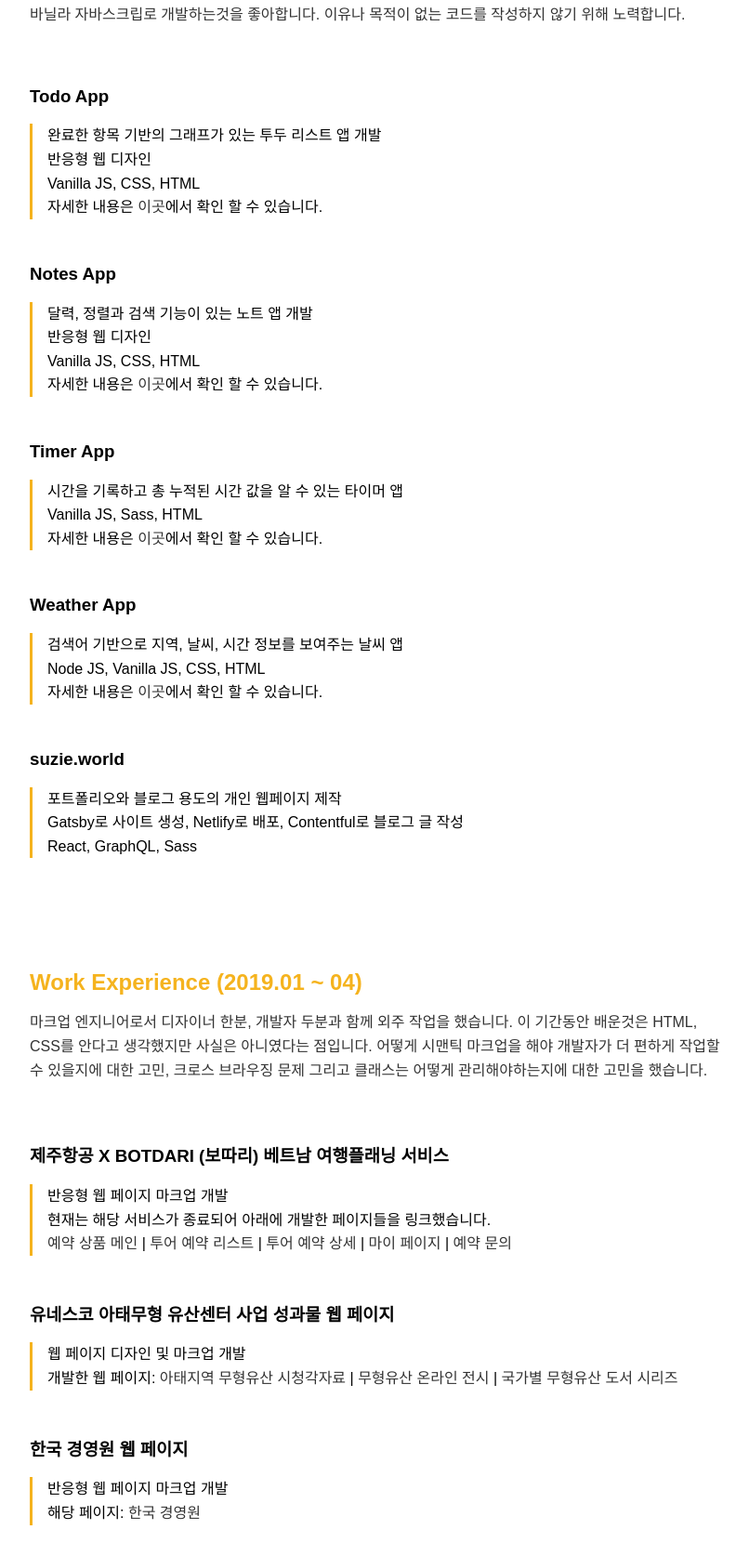
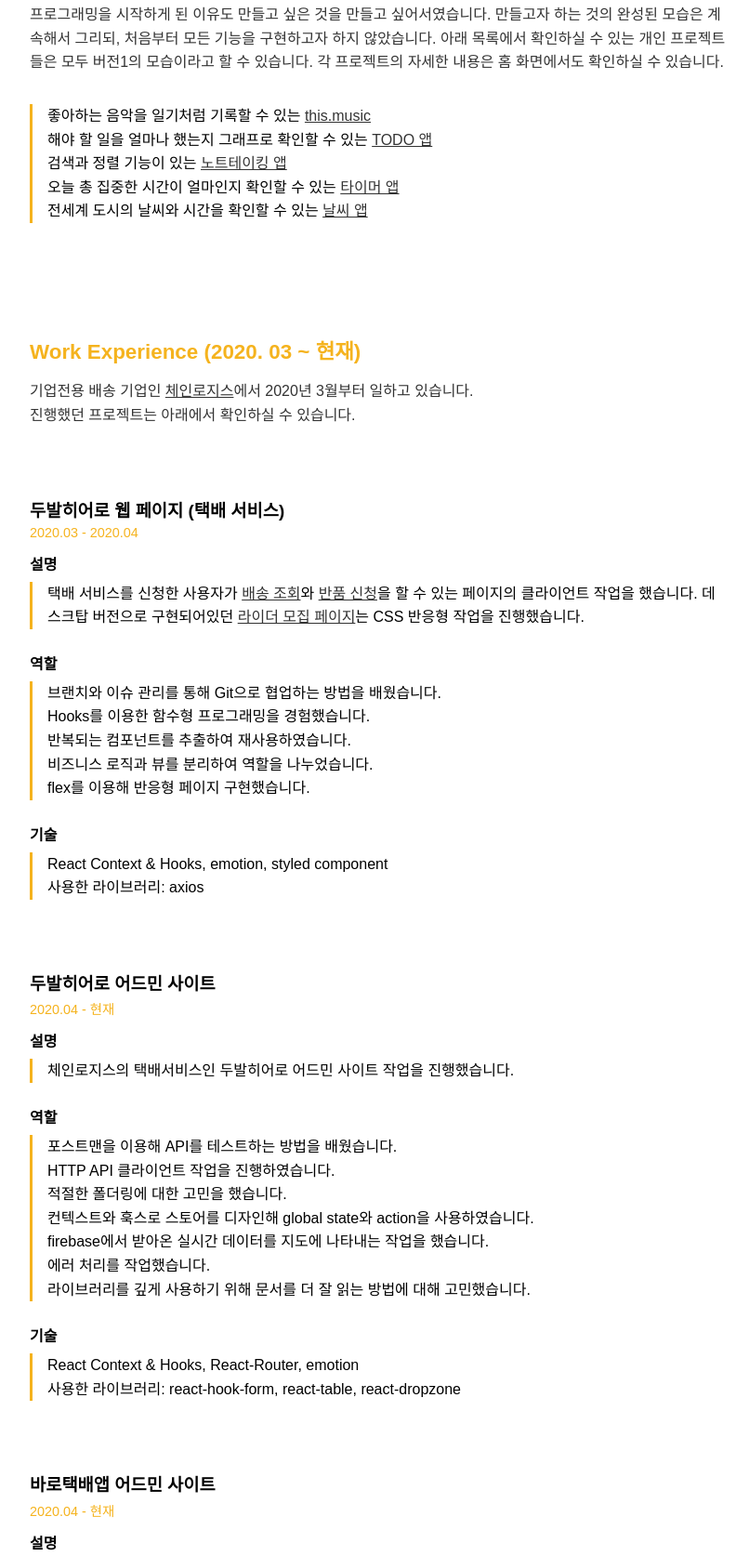
Before and after one commit to devsuzie/legacy-suzie-world-v1, a Gatsby site: page /resume in a window 1280 px wide. Shown: the part 428-2102 px from the top of the page at 93% size, without its empty margins (233-1039 px from the left). Built offline with nearby package versions, Linux system fonts and the light colour scheme; Gatsby itself is replaced by a stand-in of ours; a web font is replaced by a local one.

Commit message:
Resume page

```diff
--- a/src/pages/about.module.scss
+++ b/src/pages/about.module.scss
@@ -11,9 +11,13 @@
         margin-bottom: .5em;
     }
 
+    h4 {
+        margin: .5em 0;
+    }
+
     a {
         color: #333;
-        text-decoration: 1px solid #333;
+        text-decoration: underline;
     }
 
     p {
@@ -22,21 +26,29 @@
         margin-bottom: 4em;
     }
 
+    .link {
+        a{
+            color: #333;
+            text-decoration: underline;
+            border: none;
+        }
+
+        a:hover {
+            color: #F5B31E;
+        }
+
+    }
+
     .small{
         margin-bottom: 2em;
     }
+
     .big{
         margin-bottom: 6em;
     }
 
     a:hover {
         color: #F5B31E;
-    }
-
-    span {
-        display: inline;
-        color: #F5B31E;
-        font-size: inherit;
     }
 
     ul {
@@ -57,4 +69,32 @@
         border: none;
         padding: 2em 0;
     }
+
+    span {
+        color: #F5B31E;
+    }
 }
+
+.work {
+    ul {
+        margin-bottom: 1.5em;
+    }
+
+    h2 {
+        font-size: 1.4rem;
+        font-weight: bold;
+    }
+
+    h3 {
+        margin: 4em 0 0 0;
+    }
+
+    span {
+        display: inline-block;
+        color: #F5B31E;
+        font-weight: 300;
+        font-size: .9em;
+        margin: .3em 0;
+    }
+
+}
--- a/src/pages/resume.js
+++ b/src/pages/resume.js
@@ -21,80 +21,108 @@ const AboutPage = () => {
                 </p>
 
                 <h2>Personal Project (2019.05~)</h2>
-                <p>
-                    바닐라 자바스크립로 개발하는것을 좋아합니다.
-                    이유나 목적이 없는 코드를 작성하지 않기 위해 노력합니다.
+                <p className={aboutStyles.small}>
+                    프로그래밍을 시작하게 된 이유도 만들고 싶은 것을 만들고 싶어서였습니다. 만들고자 하는 것의 완성된 모습은 계속해서 그리되, 처음부터 모든 기능을 구현하고자 하지 않았습니다.
+                    아래 목록에서 확인하실 수 있는 개인 프로젝트들은 모두 버전1의 모습이라고 할 수 있습니다. 각 프로젝트의 자세한 내용은 홈 화면에서도 확인하실 수 있습니다.
                 </p>
 
-                <h3>Todo App</h3>
                 <ul>
-                    <li>완료한 항목 기반의 그래프가 있는 투두 리스트 앱 개발</li>
-                    <li>반응형 웹 디자인</li>
-                    <li>Vanilla JS, CSS, HTML</li>
-                    <li>자세한 내용은 <a href="https://project.suzie.world/todo-app.html" target="_blank">이곳</a>에서 확인 할 수 있습니다.</li>
-                </ul>
-
-                <h3>Notes App</h3>
-                <ul>
-                    <li>달력, 정렬과 검색 기능이 있는 노트 앱 개발</li>
-                    <li>반응형 웹 디자인</li>
-                    <li>Vanilla JS, CSS, HTML</li>
-                    <li>자세한 내용은 <a href="https://project.suzie.world/notes-app.html" target="_blank">이곳</a>에서 확인 할 수 있습니다.</li>
-                </ul>
-
-                <h3>Timer App</h3>
-                <ul>
-                    <li>시간을 기록하고 총 누적된 시간 값을 알 수 있는 타이머 앱</li>
-                    <li>Vanilla JS, Sass, HTML</li>
-                    <li>자세한 내용은 <a href="https://project.suzie.world/timer-app.html" target="_blank">이곳</a>에서 확인 할 수 있습니다.</li>
-                </ul>
-
-                <h3>Weather App</h3>
-                <ul>
-                    <li>검색어 기반으로 지역, 날씨, 시간 정보를 보여주는 날씨 앱</li>
-                    <li>Node JS, Vanilla JS, CSS, HTML</li>
-                    <li>자세한 내용은 <a href="https://project.suzie.world/weather-app.html" target="_blank">이곳</a>에서 확인 할 수 있습니다.</li>
-                </ul>
-
-                <h3>suzie.world</h3>
-                <ul>
-                    <li>포트폴리오와 블로그 용도의 개인 웹페이지 제작</li>
-                    <li>Gatsby로 사이트 생성, Netlify로 배포, Contentful로 블로그 글 작성</li>
-                    <li>React, GraphQL, Sass</li>
+                    <li>좋아하는 음악을 일기처럼 기록할 수 있는 <a href="https://project.suzie.world/this-music.html" target="_blank">this.music</a></li>
+                    <li>해야 할 일을 얼마나 했는지 그래프로 확인할 수 있는 <a href="https://project.suzie.world/todo-app.html" target="_blank">TODO 앱</a></li>
+                    <li>검색과 정렬 기능이 있는 <a href="https://project.suzie.world/notes-app.html" target="_blank">노트테이킹 앱</a></li>
+                    <li>오늘 총 집중한 시간이 얼마인지 확인할 수 있는 <a href="https://project.suzie.world/timer-app.html" target="_blank">타이머 앱</a></li>
+                    <li>전세계 도시의 날씨와 시간을 확인할 수 있는 <a href="https://project.suzie.world/weather-app.html" target="_blank">날씨 앱</a></li>
                 </ul>
 
                 <hr />
 
-                <h2>Work Experience (2019.01 ~ 04)</h2>
-                <p>
-                    마크업 엔지니어로서 디자이너 한분, 개발자 두분과 함께 외주 작업을 했습니다.
-                    이 기간동안 배운것은 HTML, CSS를 안다고 생각했지만 사실은 아니였다는 점입니다.
-                    어떻게 시맨틱 마크업을 해야 개발자가 더 편하게 작업할 수 있을지에 대한 고민,
-                    크로스 브라우징 문제 그리고 클래스는 어떻게 관리해야하는지에 대한 고민을 했습니다.
+                <div className={aboutStyles.work}>
+                    <h2>Work Experience (2020. 03 ~ 현재)</h2>
+
+                    <p className={aboutStyles.link}>
+                        기업전용 배송 기업인 <a href="http://chainlogis.com/" target="_blank">체인로지스</a>에서 2020년 3월부터 일하고 있습니다.<br />
+                        진행했던 프로젝트는 아래에서 확인하실 수 있습니다.
                     </p>
 
-                <h3>제주항공 X BOTDARI (보따리) 베트남 여행플래닝 서비스</h3>
+                    <h3>두발히어로 웹 페이지 (택배 서비스)</h3>
+                    <span>2020.03 - 2020.04</span>
+
+                    <h4>설명</h4>
                     <ul>
-                    <li>반응형 웹 페이지 마크업 개발 </li>
-                    <li>현재는 해당 서비스가 종료되어 아래에 개발한 페이지들을 링크했습니다.</li>
-                    <li><a href="http://study.baramilda.com/jeju/reservation_main.html" target="_blank">예약 상품 메인</a> | <a href="http://study.baramilda.com/jeju/reservation_tour_list.html" target="_blank">투어 예약 리스트</a> | <a href="http://study.baramilda.com/jeju/reservation_tour_view.html" target="_blank">투어 예약 상세</a> | <a href="http://study.baramilda.com/jeju/mypage.html" target="_blank">마이 페이지</a> | <a href="http://study.baramilda.com/jeju/mypage_reservation.html" target="_blank">예약 문의</a></li>
+                        <li>택배 서비스를 신청한 사용자가 <a href="https://check.doobalhero.kr/" target="_blank">배송 조회</a>와 <a href="https://return.doobalhero.kr/" target="_blank">반품 신청</a>을 할 수 있는 페이지의 클라이언트 작업을 했습니다. 데스크탑 버전으로 구현되어있던 <a href="https://rider.doobalhero.kr/" target="_blank">라이더 모집 페이지</a>는 CSS 반응형 작업을 진행했습니다.</li>
+                    </ul>
+                    <h4>역할</h4>
+                    <ul>
+                        <li>브랜치와 이슈 관리를 통해 Git으로 협업하는 방법을 배웠습니다.</li>
+                        <li>Hooks를 이용한 함수형 프로그래밍을 경험했습니다.</li>
+                        <li>반복되는 컴포넌트를 추출하여 재사용하였습니다.</li>
+                        <li>비즈니스 로직과 뷰를 분리하여 역할을 나누었습니다.</li>
+                        <li>flex를 이용해 반응형 페이지 구현했습니다.</li>
+                    </ul>
+                    <h4>기술</h4>
+                    <ul>
+                        <li>React Context & Hooks, emotion, styled component</li>
+                        <li>사용한 라이브러리: axios</li>
                     </ul>
 
-                <h3>유네스코 아태무형 유산센터 사업 성과물 웹 페이지</h3>
+                    <h3>두발히어로 어드민 사이트</h3>
+                    <span>2020.04 - 현재</span>
+                    <h4>설명</h4>
                     <ul>
-                    <li>웹 페이지 디자인 및 마크업 개발</li>
-                    <li>개발한 웹 페이지: <a href="http://www.ichcap.org/kor/ek/sub_main_audiovisual.html" target="_blank">아태지역 무형유산 시청각자료</a> | <a href="http://www.ichcap.org/kor/ek/sub_main_videophoto.html" target="_blank">무형유산 온라인 전시</a> | <a href="http://www.ichcap.org/kor/ek/sub_main_prbook.html" target="_blank">국가별 무형유산 도서 시리즈</a></li>
+                        <li>체인로지스의 택배서비스인 두발히어로 어드민 사이트 작업을 진행했습니다.</li>
+                    </ul>
+                    <h4>역할</h4>
+                    <ul>
+                        <li>포스트맨을 이용해 API를 테스트하는 방법을 배웠습니다.</li>
+                        <li>HTTP API 클라이언트 작업을 진행하였습니다.</li>
+                        <li>적절한 폴더링에 대한 고민을 했습니다.</li>
+                        <li>컨텍스트와 훅스로 스토어를 디자인해 global state와 action을 사용하였습니다.</li>
+                        <li>firebase에서 받아온 실시간 데이터를 지도에 나타내는 작업을 했습니다.</li>
+                        <li>에러 처리를 작업했습니다.</li>
+                        <li>라이브러리를 깊게 사용하기 위해 문서를 더 잘 읽는 방법에 대해 고민했습니다.</li>
+                    </ul>
+                    <h4>기술</h4>
+                    <ul>
+                        <li>React Context & Hooks, React-Router, emotion</li>
+                        <li>사용한 라이브러리: react-hook-form, react-table, react-dropzone</li>
                     </ul>
 
-                <h3>한국 경영원 웹 페이지</h3>
+                    <h3>바로택배앱 어드민 사이트</h3>
+                    <span>2020.04 - 현재</span>
+                    <h4>설명</h4>
                     <ul>
-                    <li>반응형 웹 페이지 마크업 개발</li>
-                    <li>해당 페이지: <a href="https://www.edupoll.net" target="_blank">한국 경영원</a></li>
+                        <li>배송신청 서비스인 바로택배앱 어드민 사이트 작업을 진행했습니다. 프론트엔드 부분을 혼자 맡아 작업하고 있습니다.</li>
                     </ul>
+                    <h4>역할</h4>
+                    <ul>
+                        <li>로그인을 위한 쿠키 설정에 대해 공부할 수 있었습니다.</li>
+                        <li>CORS 에러를 해결한 경험이 있습니다.</li>
+                        <li>성능 최적화를 위해 React.memo와 useCallback훅을 적절하게 사용했습니다.</li>
+                        <li>받아오는 데이터양에 따라 로딩 스토어를 적용하였습니다.</li>
+                        <li>라디오, 체크박스, 날짜, 파일 등 다양한 input type을 이용한 조회 폼을 구현했습니다.</li>
+                        <li>서버에서 받아온 데이터를 클라이언트에서 원하는 모양대로 변형하여 작업하였습니다.</li>
+                        <li>타입스크립트를 도입하여 프로젝트를 진행하며 높아진 생산성을 경험했습니다.</li>
+                    </ul>
+                    <h4>기술</h4>
+                    <ul>
+                        <li>Typescript, React Context & Hooks, emotion</li>
+                        <li>사용한 라이브러리: React-hook-form, react-table, react-dropzone, ky</li>
+                    </ul>
+                </div>
 
                 <hr />
 
                 <h2>Other Experience </h2>
+                <p className={aboutStyles.small}>
+                    좋은 기회를 통해 4개월 정도 마크업 엔지니어로서 아르바이트한 경험이 있습니다. 이 기간 동안 배운 것은 HTML, CSS를 안다고 생각했지만, 사실은 아니었다는 점입니다. 어떻게 시맨틱 마크업을 해야 개발자가 더 편하게 작업할 수 있을지에 대한 고민, 크로스 브라우징 문제 그리고 클래스는 어떻게 관리해야 하는지에 대한 고민을 할 수 있었습니다. 진행한 프로젝트는 아래 목록에서 확인하실 수 있습니다.
+                </p>
+
+                <ul>
+                    <li>제주항공 X BOTDARI 여행플래닝 서비스</li>
+                    <li>유네스코 아태무형 유산센터 사업 성과물 웹 페이지</li>
+                    <li>한국 경영원 웹 페이지</li>
+                </ul>ㅂ
+
                 <p className={aboutStyles.small}>
                     블로그를 운영중입니다.
                     기술 발전이 빠른 이유에는 무엇이든 공개하고, 공유하는 문화에 있다고 생각합니다.
@@ -114,9 +142,8 @@ const AboutPage = () => {
                 <h2>Contact</h2>
 
                 <ul>
-                    <li>e-mail: <a href="mailto:thanks.suzie@gmail.com">thanks.suzie@gmail.com</a></li>
+                    <li><a href="mailto:thanks.suzie@gmail.com">thanks.suzie@gmail.com</a></li>
                     <li><a href="https://github.com/iamsuzie" target="_blank">Github</a></li>
-                    <li><a href="https://www.linkedin.com/in/codesuzie/" target="_blank">Linked In</a></li>
                 </ul>
             </div>
         </Layout>
```
Lines whose indentation alone changed are shown as unchanged.
